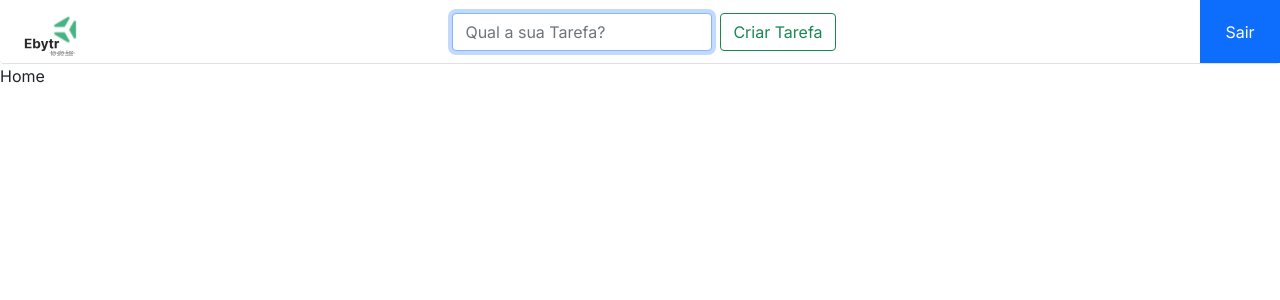
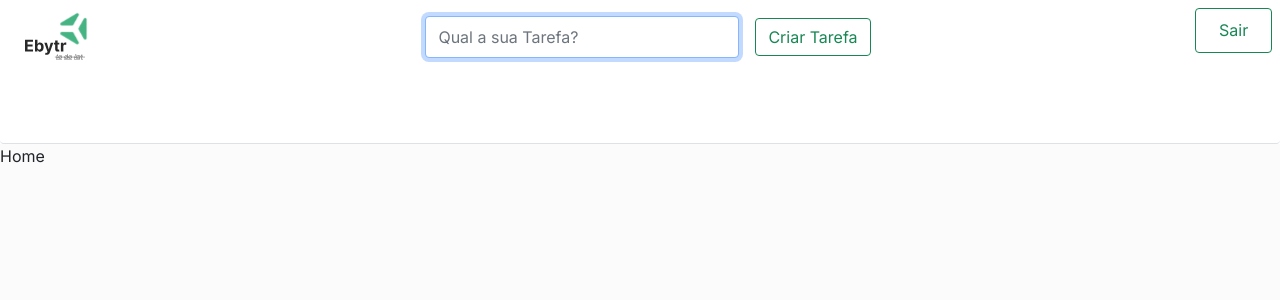
Before and after one commit to dihsantanna/ebytr-to-do-list, a React (Create React App) app in the folder client/: page /home in a window 1280 px wide. Shown: the top 300 px of the page. Built offline with nearby package versions, Linux system fonts and the light colour scheme.

Commit message:
styles: pequeno ajuste nos estilos do header

```diff
--- a/client/src/components/CreateTask.tsx
+++ b/client/src/components/CreateTask.tsx
@@ -27,12 +27,14 @@ export function CreateTask({ onCreateTask }: CreateTaskProps) {
 
   return (
     <Form
-      className="d-flex justify-content-center align-items-center w-50"
+      className={ `align-self-start d-flex justify-content-center align-items-center
+      w-50 mt-3` }
       onSubmit={ handleSubmit }
     >
-      <Form.Group>
-        <Form.Label className="mb-0 me-2" htmlFor="title-task">
+      <Form.Group className="w-50">
+        <Form.Label className="my-0 w-100" htmlFor="title-task">
           <Form.Control
+            className="py-2"
             id="title-task"
             type="text"
             placeholder="Qual a sua Tarefa?"
@@ -43,6 +45,7 @@ export function CreateTask({ onCreateTask }: CreateTaskProps) {
         </Form.Label>
       </Form.Group>
       <Button
+        className="ms-3"
         variant="outline-success"
         type="submit"
       >
--- a/client/src/components/Header.tsx
+++ b/client/src/components/Header.tsx
@@ -14,20 +14,21 @@ export function Header() {
   };
   return (
     <header
-      className={ `p-0 m-0 ps-4 border-bottom rounded-2 d-flex align-items-center
+      className={ `p-0 m-0 ps-4 border-bottom rounded-2 d-flex
       justify-content-between` }
-      style={ { height: '4rem' } }
+      style={ { height: '9rem', backgroundColor: '#FFFFFF' } }
     >
       <img
-        style={ { width: '4rem' } }
+        className="align-self-baseline"
+        style={ { width: '4.8rem' } }
         src={ logo }
         alt="logo Ebytr to do list"
       />
       <CreateTask onCreateTask={ (task: ITask) => { console.log(task); } } />
       <Button
-        className="h-100 rounded-0"
-        style={ { width: '5rem' } }
-        variant="primary"
+        className="rounded-2 mt-2 me-2"
+        style={ { width: '4.8rem', height: '2.8rem' } }
+        variant="outline-success"
         type="button"
         onClick={ handleLogout }
       >
--- a/client/src/pages/Home/index.tsx
+++ b/client/src/pages/Home/index.tsx
@@ -5,7 +5,7 @@ export function Home() {
   return (
     <>
       <Header />
-      <section>
+      <section style={ { backgroundColor: '#FBFBFC', height: 'calc(100vh - 9rem)' } }>
         Home
       </section>
     </>
```
